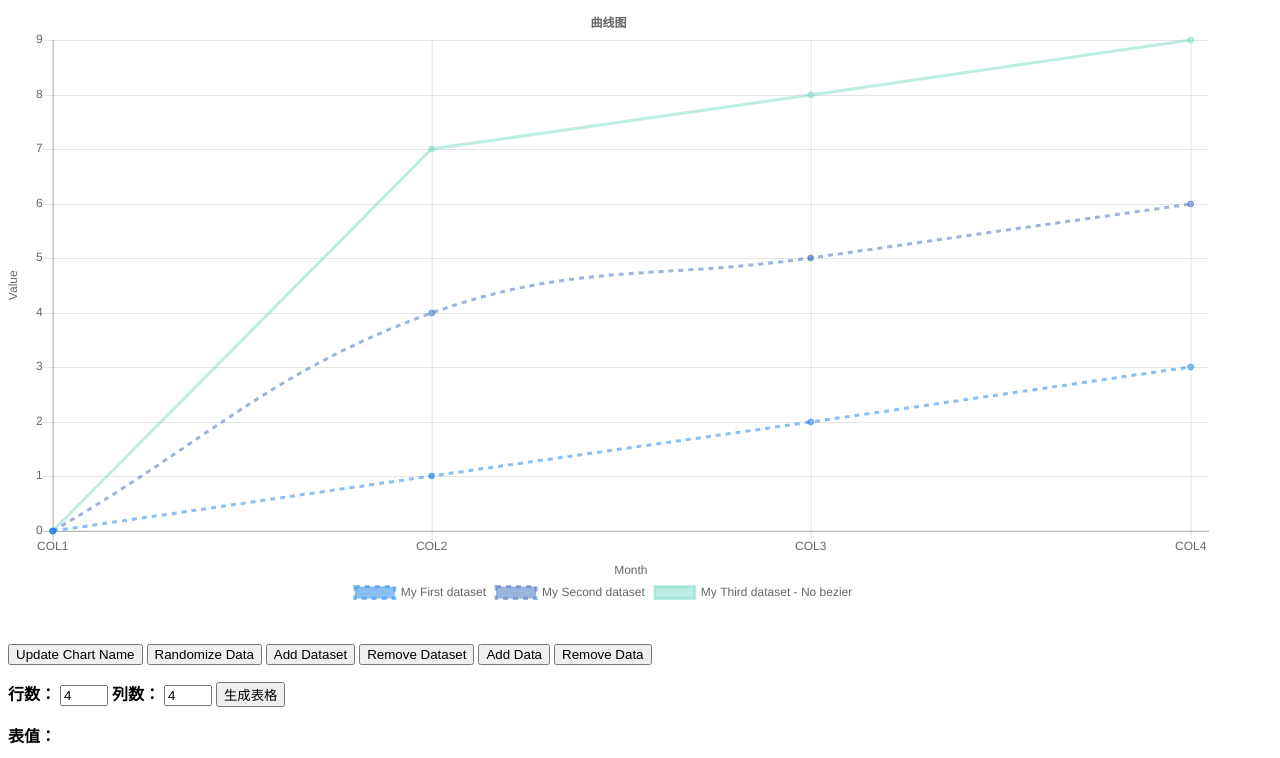
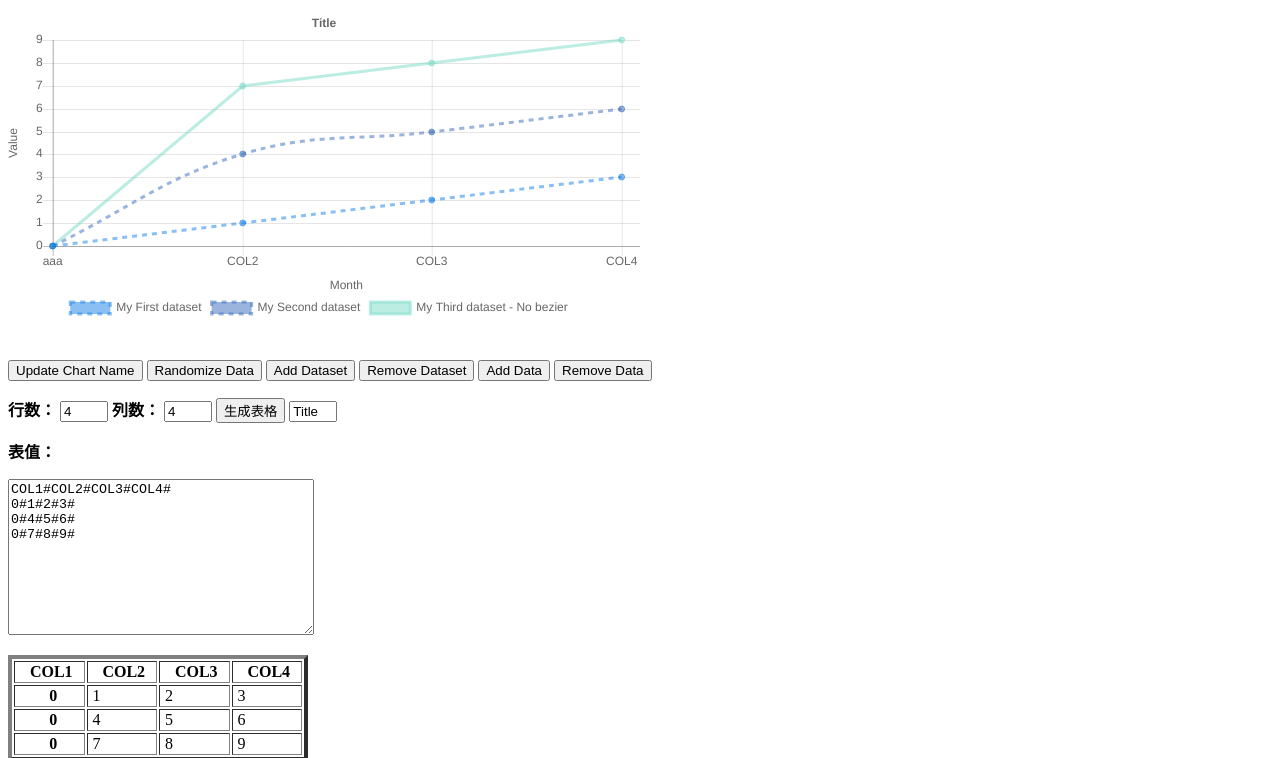
Before and after one commit to ZaleJ/ZaleJChartJS, a plain HTML site: page ZaleChartJS.html in a window 1280 px wide. Both pictures are taken after a click on the button "Update Chart Name". Shown: the top 758 px of the page. Drawn offline with nearby package versions, Linux system fonts and the light colour scheme; files whose address does not match are found by name.

Commit message:
Update ZaleChartJS.html

```diff
--- a/ZaleChartJS.html
+++ b/ZaleChartJS.html
@@ -3,7 +3,7 @@
 
 <head>
     <meta charset="UTF-8">
-    <title>Line Chart</title>
+    <title>ZaleJChartJS-LINE</title>
     <script src="../dist/Chart.bundle.js"></script>
     <script src="http://cdnjs.cloudflare.com/ajax/libs/jquery/2.1.3/jquery.min.js"></script>
     <style>
@@ -16,7 +16,7 @@
 </head>
 
 <body>
-    <div style="width:95%;">
+    <div style="width:50%;">
         <canvas id="canvas"></canvas>
     </div>
     <br>
@@ -38,6 +38,7 @@
     <b>列数：</b>
     <input name="name2" type="text" style="width:40px" value="4">
     <input type="button" name="Submit3" value="生成表格" onClick="tableclick(document.form1.name1,document.form1.name2,document.form1.name3)">
+    <input name="ChangeTitle" type="text" style="width:40px" value="Title">
  </p>
  <p><b align="top">表值：</b></p>
  <p>
@@ -210,16 +211,19 @@
 
 
         $('#createPic').click(function(){
-            //alert(config.data.labels);
-            config.data.labels[0]="aaa";
-            config.options.title.text="111";
+
             window.myLine.update();
         });
 
         $('#updateChartData').click(function() {
-            var FirstData=config.data.datasets[0].data;               //获取第一条线的数据
-            alert(FirstData[0]);
-            FirstData[0]=DataList[0];                                                        //修改第一条线的数据
+            var FirstData=config.data.datasets[0].data;               //成功获取第一条线的数据
+            //alert(FirstData[0]);
+            FirstData[0]=DataList[0];                                                        //成功修改第一条线的第一个数据
+            //alert(config.data.labels);
+            config.data.labels[0]="aaa";                              //成功修改第一个横坐标的值
+            //config.options.title.text="111";                         // 成功修改图表标题
+            //alert(document.form1.ChangeTitle.value);
+            config.options.title.text=document.form1.ChangeTitle.value;
             window.myLine.update();
         });
 
```
